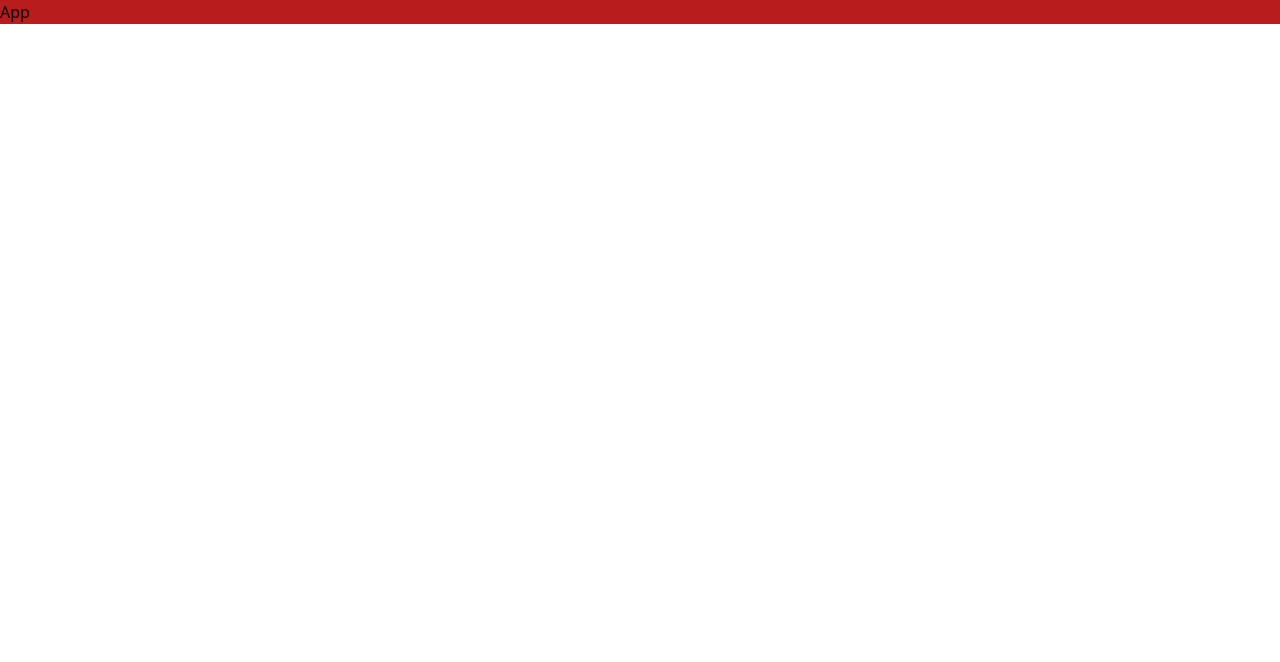
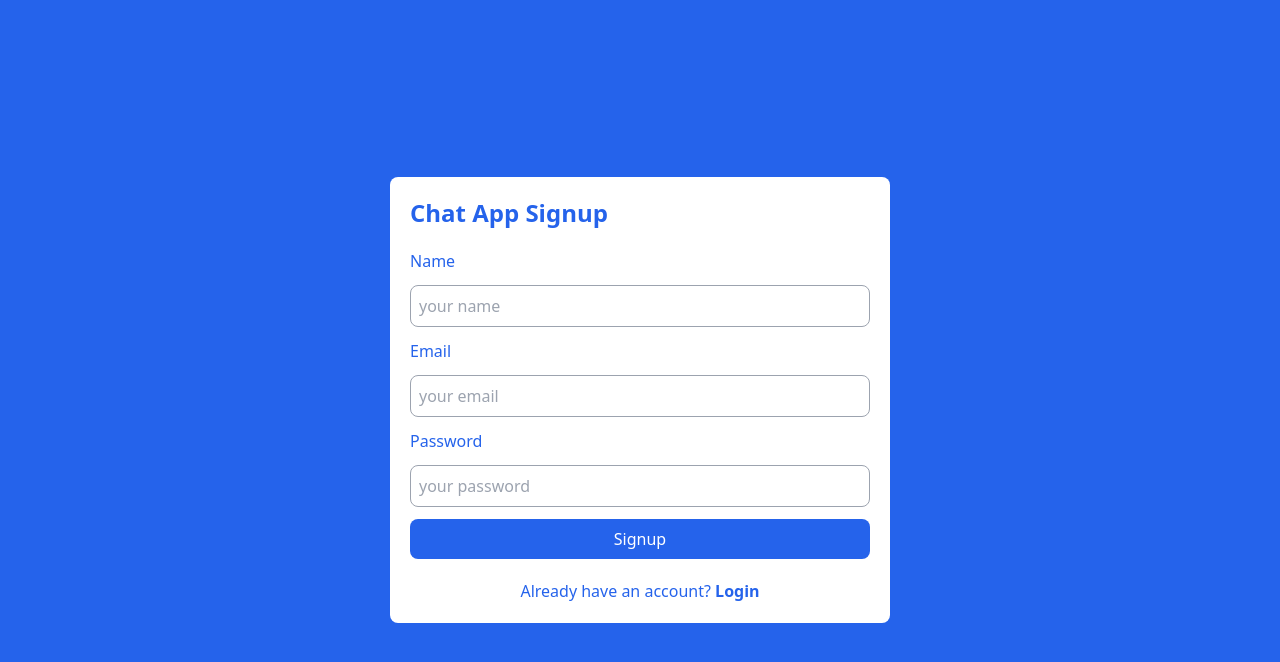
Before and after one commit to RaminMikayilov/firebase-chat-app, a React (Vite) app: page / in a window 1280 px wide. Shown: the top 662 px of the page. Built offline with nearby package versions, Linux system fonts and the light colour scheme.

Commit message:
Add login and register page

```diff
--- a/src/App.jsx
+++ b/src/App.jsx
@@ -1,5 +1,13 @@
+import Login from "./pages/Login";
+import Register from "./pages/Register";
+
 function App() {
-  return <div className="bg-red-700">App</div>;
+  return (
+    <div className="bg-blue-600 h-[100vh] text-white flex justify-center items-center">
+      {/* <Login /> */}
+      <Register />
+    </div>
+  );
 }
 
 export default App;
--- /dev/null
+++ b/src/pages/Home.jsx
@@ -0,0 +1,5 @@
+const Home = () => {
+  return <div>Home</div>;
+};
+
+export default Home;
--- /dev/null
+++ b/src/pages/Login.jsx
@@ -0,0 +1,33 @@
+const Login = () => {
+  return (
+    <div className="bg-white text-blue-600 p-5 rounded-lg max-w-[90%] w-[500px]">
+      <h1 className="text-2xl font-bold mb-5">Chat App Login</h1>
+      <form className="flex flex-col">
+        <label className="mb-3">Email</label>
+        <input
+          className="border border-gray-400 p-2 rounded-lg mb-3"
+          type="email"
+          placeholder="your email"
+        />
+        <label className="mb-3">Password</label>
+        <input
+          className="border border-gray-400 p-2 rounded-lg mb-3"
+          type="password"
+          placeholder="your password"
+        />
+        <button className="bg-blue-600 text-white py-2 rounded-lg">
+          Login
+        </button>
+      </form>
+
+      <p className="mt-5 text-center">
+        Don{`'`}t have an account?{" "}
+        <a href="#" className="text-blue-600 font-bold">
+          Sign up
+        </a>
+      </p>
+    </div>
+  );
+};
+
+export default Login;
--- /dev/null
+++ b/src/pages/Register.jsx
@@ -0,0 +1,39 @@
+const Register = () => {
+  return (
+    <div className="bg-white text-blue-600 p-5 rounded-lg max-w-[90%] w-[500px]">
+      <h1 className="text-2xl font-bold mb-5">Chat App Signup</h1>
+      <form className="flex flex-col">
+        <label className="mb-3">Name</label>
+        <input
+          className="border border-gray-400 p-2 rounded-lg mb-3"
+          type="text"
+          placeholder="your name"
+        />
+        <label className="mb-3">Email</label>
+        <input
+          className="border border-gray-400 p-2 rounded-lg mb-3"
+          type="email"
+          placeholder="your email"
+        />
+        <label className="mb-3">Password</label>
+        <input
+          className="border border-gray-400 p-2 rounded-lg mb-3"
+          type="password"
+          placeholder="your password"
+        />
+        <button className="bg-blue-600 text-white py-2 rounded-lg">
+          Signup
+        </button>
+      </form>
+
+      <p className="mt-5 text-center">
+        Already have an account?{" "}
+        <a href="#" className="text-blue-600 font-bold">
+          Login
+        </a>
+      </p>
+    </div>
+  );
+};
+
+export default Register;
```
